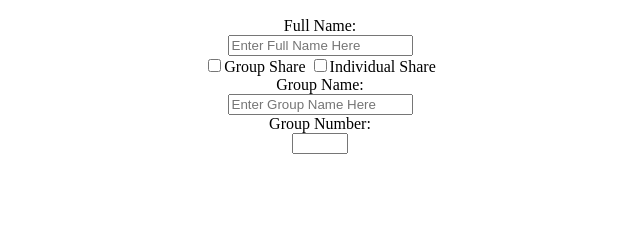
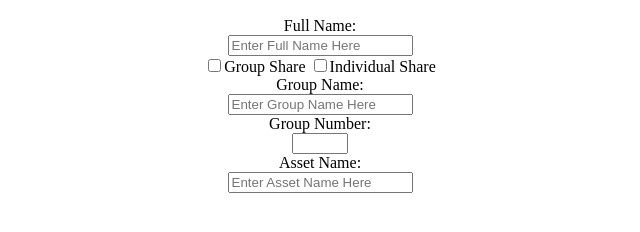
Before and after one commit to SmArt-Share/Front-End, a plain HTML site: page index.html in a window 1280 px wide. Shown: the part 110-342 px from the top of the page, without its empty margins (320-960 px from the left). Drawn offline with nearby package versions, Linux system fonts and the light colour scheme.

Commit message:
asset label and input

```diff
--- a/index.html
+++ b/index.html
@@ -36,6 +36,12 @@
                     <div id="inputContent">
                         <input type="number" name="number" id="number" min="0" max="50">
                     </div>
+                    <div id="label">
+                        <label id="assetName" for="asset">Asset Name:</label>
+                    </div>
+                    <div id="inputContent">
+                        <input type="text" name="asset" id="asset" placeholder="Enter Asset Name Here">
+                    </div>
 
 
 
```
